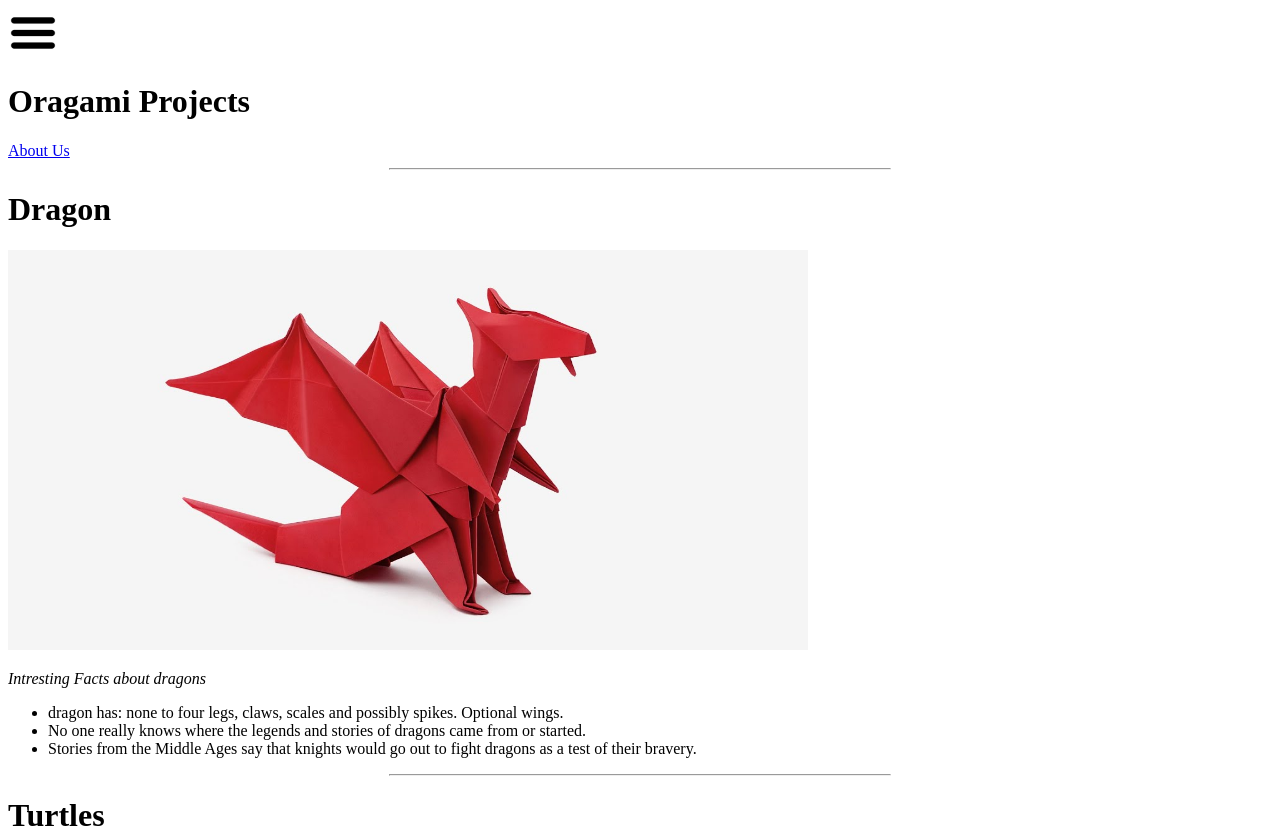
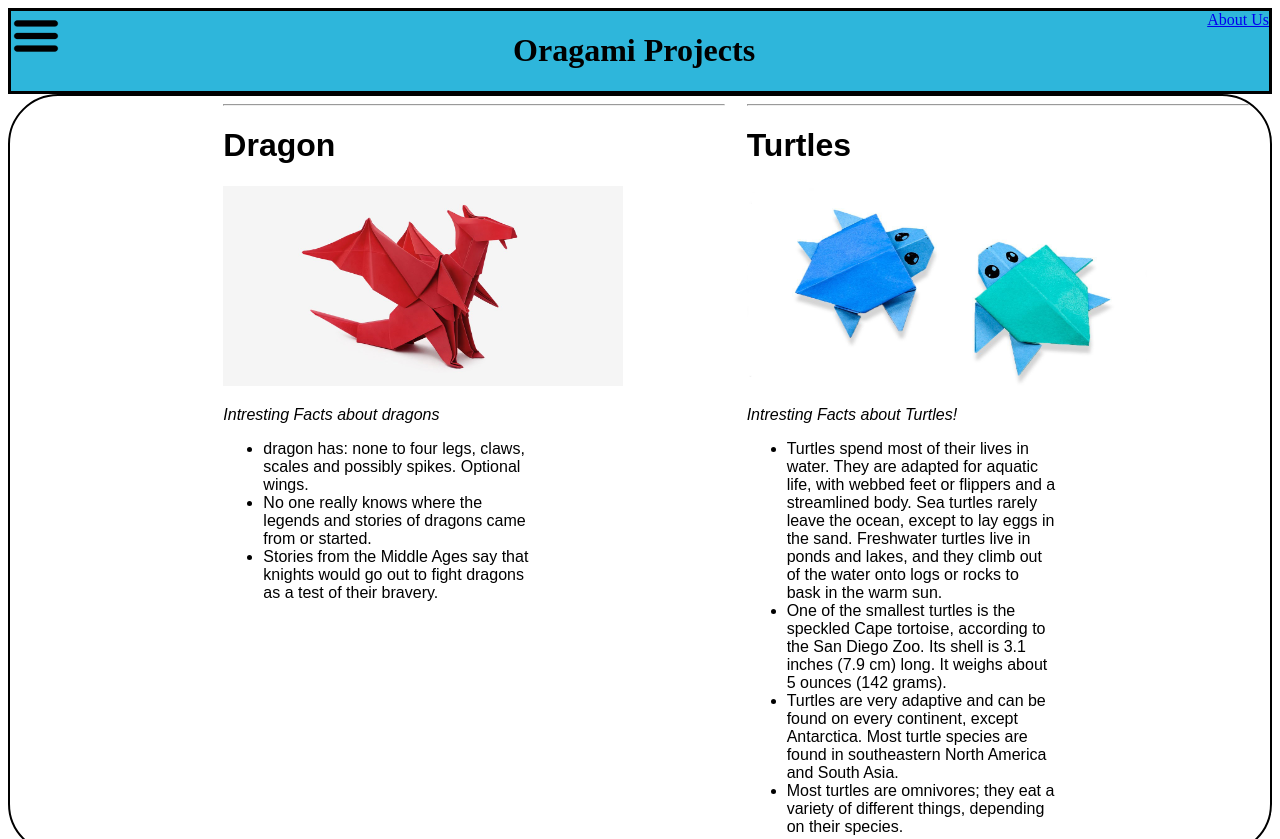
Before and after one commit to TheSnickersBar/Oragami-Page, a plain HTML site: page index.html in a window 1280 px wide. Shown: the top 839 px of the page. Drawn offline with Linux system fonts and the light colour scheme.

Commit message:
Add files via upload

```diff
--- a/index.html
+++ b/index.html
@@ -1,4 +1,5 @@
 <!DOCTYPE html>
+
 <html>
     <head>
         <title>
@@ -7,6 +8,8 @@
 
             </style>
         </title>
+        <link rel="stylesheet"
+type = "text/css" href="style.css"/>
     </head>
     <body>
 
@@ -25,7 +28,7 @@
         <hr width=500px >
         <h1>Dragon</h1>
         <a href="https://www.youtube.com/watch?v=kUsxMXwCW8A">
-        <img src="maxresdefault.jpg" width = 800 height = 400>
+        <img src="maxresdefault.jpg" width = 400 height = 200>
         </a>
         <p><i>Intresting Facts about dragons
         </i></p>
@@ -47,7 +50,7 @@
         <hr width=500px >
         <h1> Turtles</h1>
         <a href="https://www.youtube.com/watch?v=JlJsU8tspfc">
-        <img src="maxresdefault (1).jpg" width = 800 height= 400>
+        <img src="maxresdefault (1).jpg" width = 400 height= 200>
         </a>
         <p><i>Intresting Facts about Turtles!
         </i></p>
--- a/style.css
+++ b/style.css
@@ -1,8 +1,8 @@
-.header{
+.header .menu{
     border:solid;
     background-color:#2EB6DB;
     display:flex;
-    justify-content: space-evenly;
+    justify-content: space-between;
 }
 
 .grid{
@@ -10,6 +10,7 @@
     border-radius: 50px;
     display:flex;
     flex-wrap:wrap;
+    justify-content: space-evenly;
 }
 
 .Oragami{
```
